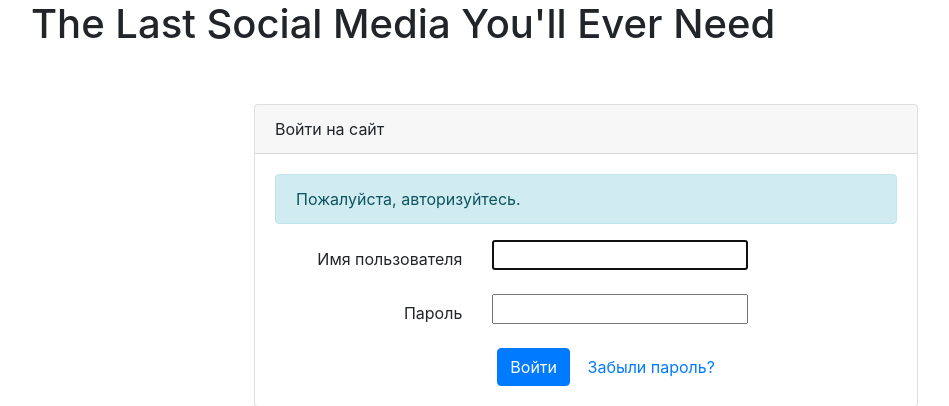
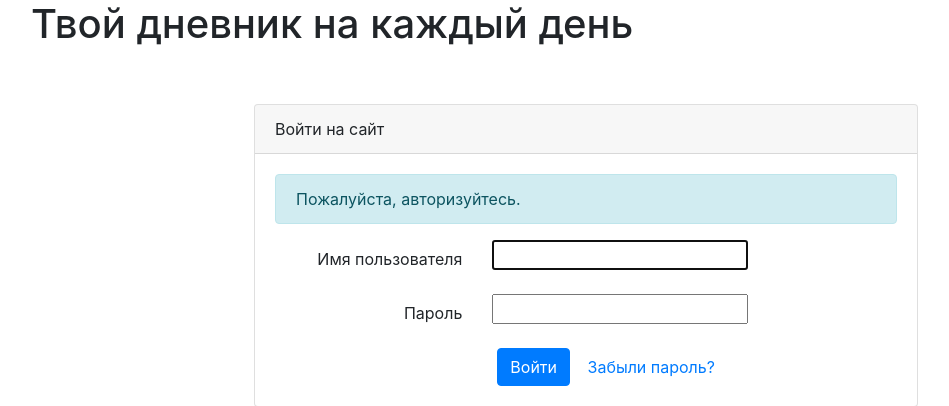
Before and after one commit to tunsmm/diary_network, a Django app: page /auth/login/ in a window 1280 px wide. Shown: the part 56-462 px from the top of the page, without its empty margins (54-1003 px from the left). Run offline with Django 3.2, Linux system fonts and the light colour scheme; some libraries are stand-ins or nearby versions.

Commit message:
Change some content

```diff
--- a/diary_network/templates/base.html
+++ b/diary_network/templates/base.html
@@ -4,7 +4,7 @@
 <head>
     <meta charset="utf-8">
     <meta name="viewport" content="width=device-width, initial-scale=1, shrink-to-fit=no">
-    <title>{% block title %}The Last Social Media You'll Ever Need{% endblock %} | Diary Network</title>
+    <title>{% block title %}Твой дневник на каждый день{% endblock %} | Diary Network</title>
     <!-- Загрузка статики -->
     {% load static %}
     <link rel="stylesheet" href="{% static 'bootstrap/dist/css/bootstrap.min.css' %}">
@@ -17,7 +17,7 @@
     {% include 'nav.html' %}
     <main>
         <div class="container">
-            <h1>{% block header %}The Last Social Media You'll Ever Need{% endblock %}</h1>
+            <h1>{% block header %}Твой дневник на каждый день{% endblock %}</h1>
             {% block content %}
 
             {% endblock %}
```
